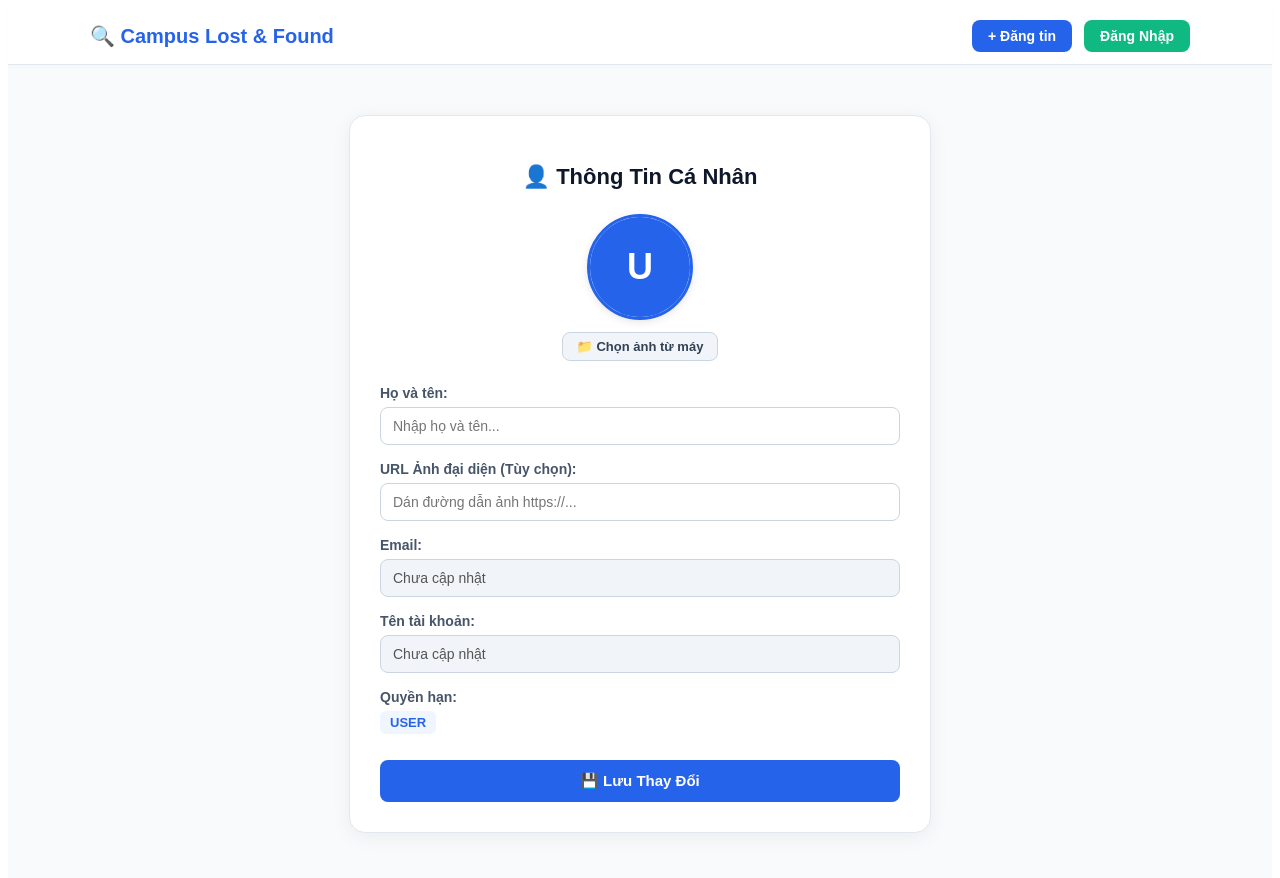
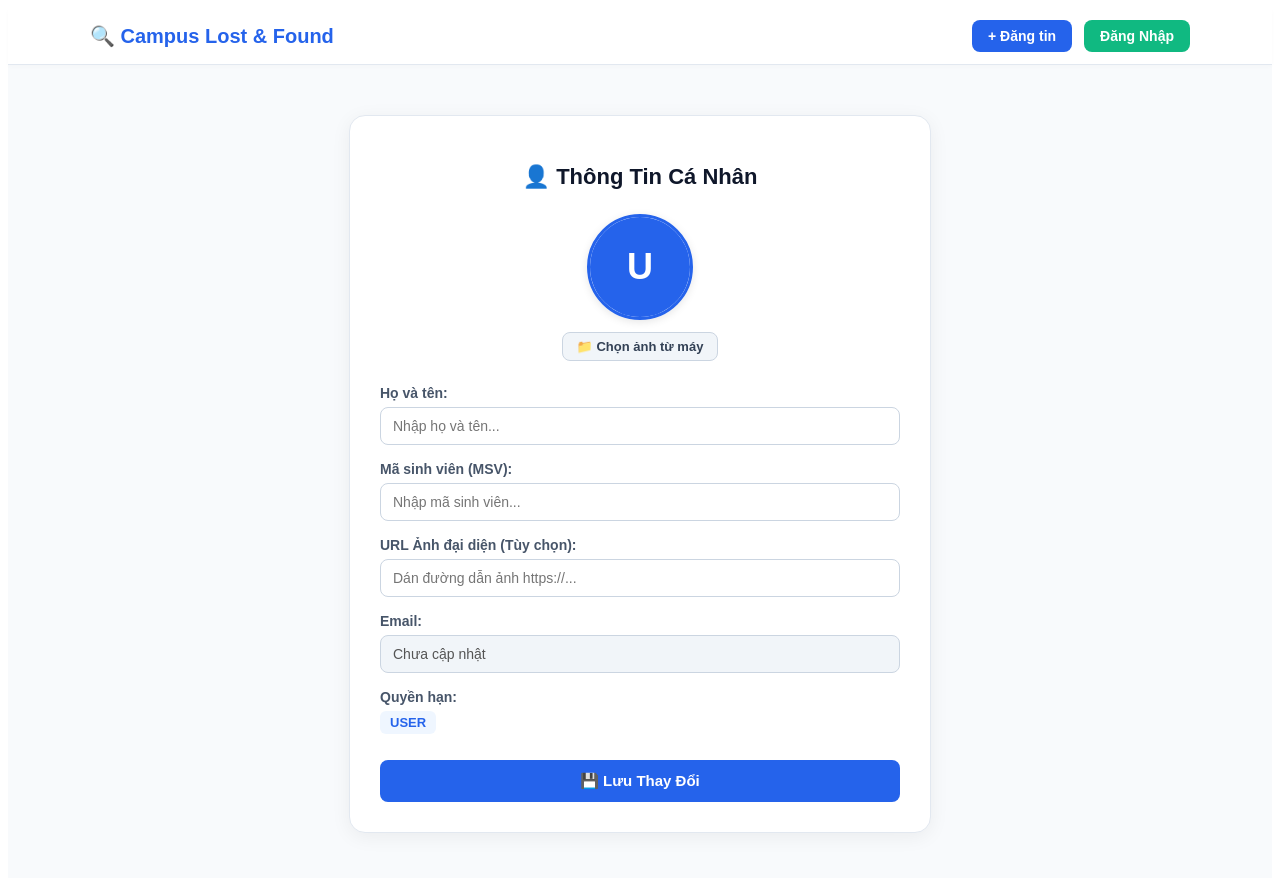
Before and after one commit to hoangtrongbao77/campus-lost-found-frontend2, a React (Vite) app: page /profile in a window 1280 px wide. Shown: the top 878 px of the page. Built offline with nearby package versions, Linux system fonts and the light colour scheme.

Commit message:
Update Register and Profile UI to use Student ID

```diff
--- a/src/pages/Profile.jsx
+++ b/src/pages/Profile.jsx
@@ -12,11 +12,13 @@ const Profile = () => {
   const [fullName, setFullName] = useState(
     initialUser.fullName || initialUser.name || ''
   );
+  const [studentId, setStudentId] = useState(
+    initialUser.studentId || initialUser.username || ''
+  );
   const [avatar, setAvatar] = useState(initialUser.avatar || '');
   const [loading, setLoading] = useState(false);
   const [message, setMessage] = useState({ type: '', text: '' });
 
-  // Xử lý chọn ảnh từ file máy tính (chuyển sang Base64)
   const handleFileChange = (e) => {
     const file = e.target.files[0];
     if (file) {
@@ -42,12 +44,12 @@ const Profile = () => {
       const res = await API.put('/auth/profile', {
         userId,
         fullName,
+        studentId,
         avatar,
       });
 
       if (res.data.success) {
         setMessage({ type: 'success', text: 'Cập nhật thành công!' });
-        // Cập nhật lại LocalStorage
         localStorage.setItem('user', JSON.stringify(res.data.user));
         setTimeout(() => window.location.reload(), 1000);
       }
@@ -79,14 +81,14 @@ const Profile = () => {
         </div>
       )}
 
-      {/* KHU VỰC AVATAR */}
+      {/* AVATAR */}
       <div style={styles.avatarSection}>
         <div style={styles.avatarWrapper}>
           {avatar ? (
             <img src={avatar} alt="Avatar" style={styles.avatarImg} />
           ) : (
             <div style={styles.avatarPlaceholder}>
-              {(fullName || initialUser.username || 'U').charAt(0).toUpperCase()}
+              {(fullName || 'U').charAt(0).toUpperCase()}
             </div>
           )}
         </div>
@@ -118,6 +120,18 @@ const Profile = () => {
         </div>
 
         <div style={styles.field}>
+          <label style={styles.label}>Mã sinh viên (MSV):</label>
+          <input
+            type="text"
+            value={studentId}
+            onChange={(e) => setStudentId(e.target.value)}
+            placeholder="Nhập mã sinh viên..."
+            required
+            style={styles.input}
+          />
+        </div>
+
+        <div style={styles.field}>
           <label style={styles.label}>URL Ảnh đại diện (Tùy chọn):</label>
           <input
             type="text"
@@ -133,16 +147,6 @@ const Profile = () => {
           <input
             type="text"
             value={initialUser.email || 'Chưa cập nhật'}
-            disabled
-            style={{ ...styles.input, backgroundColor: '#f1f5f9', cursor: 'not-allowed' }}
-          />
-        </div>
-
-        <div style={styles.field}>
-          <label style={styles.label}>Tên tài khoản:</label>
-          <input
-            type="text"
-            value={initialUser.username || 'Chưa cập nhật'}
             disabled
             style={{ ...styles.input, backgroundColor: '#f1f5f9', cursor: 'not-allowed' }}
           />
--- a/src/pages/Register.jsx
+++ b/src/pages/Register.jsx
@@ -5,7 +5,7 @@ import API from '../api/axios';
 const Register = () => {
   const [formData, setFormData] = useState({
     fullName: '',
-    username: '',
+    studentId: '',
     email: '',
     password: '',
   });
@@ -60,13 +60,13 @@ const Register = () => {
           </div>
 
           <div style={styles.field}>
-            <label style={styles.label}>Tên tài khoản (Username):</label>
+            <label style={styles.label}>Mã sinh viên (MSV):</label>
             <input
               type="text"
-              name="username"
-              value={formData.username}
+              name="studentId"
+              value={formData.studentId}
               onChange={handleChange}
-              placeholder="Nhập tên tài khoản..."
+              placeholder="Nhập mã sinh viên (VD: 211031...)..."
               required
               style={styles.input}
             />
@@ -79,7 +79,7 @@ const Register = () => {
               name="email"
               value={formData.email}
               onChange={handleChange}
-              placeholder="Nhập email..."
+              placeholder="Nhập email trường/cá nhân..."
               required
               style={styles.input}
             />
```
